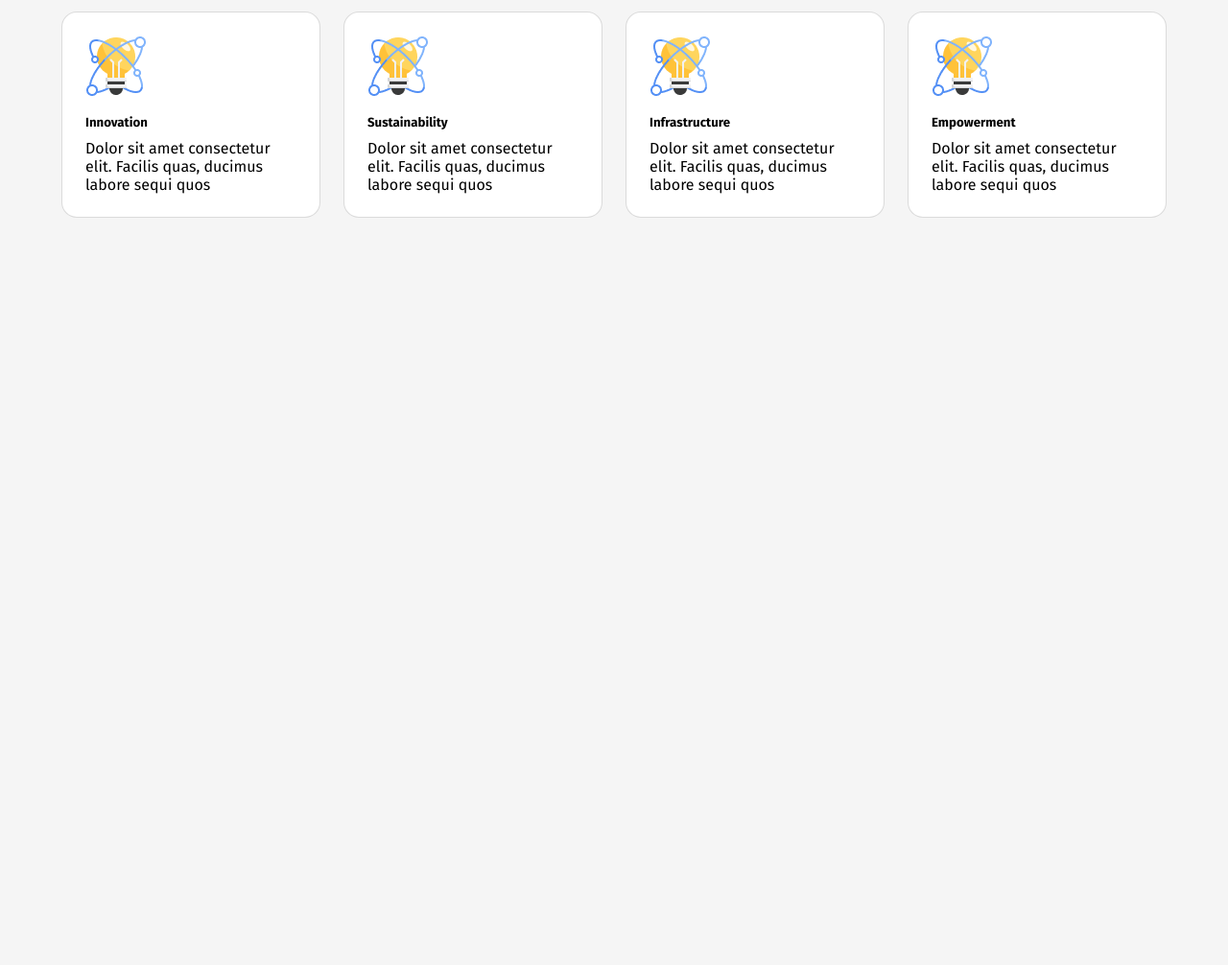
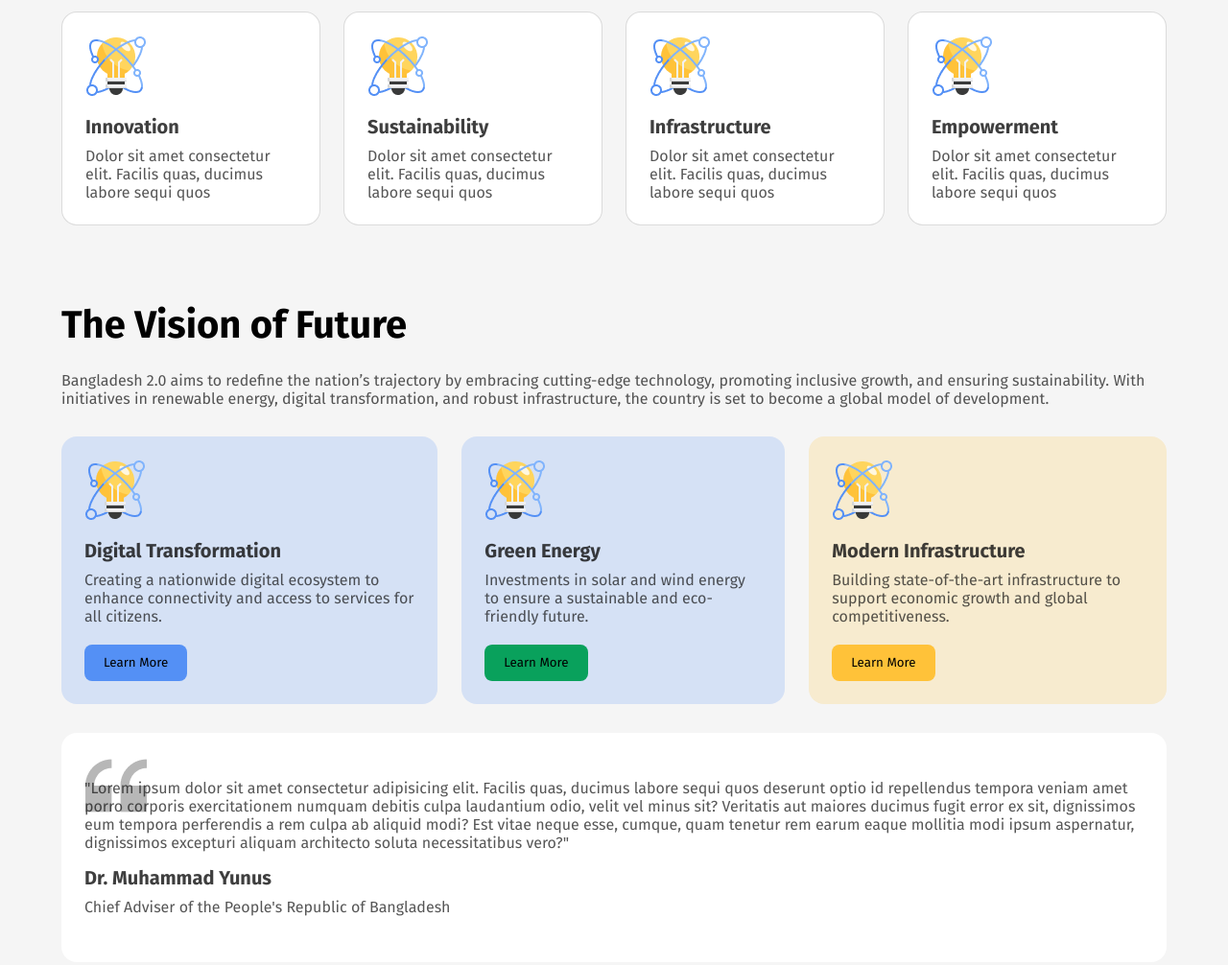
Before and after one commit to MinhazBorhan/9.1-B11A1-Assignment-1, a plain HTML site: page index.html in a window 1280 px wide. Shown: the part 920-1926 px from the top of the page at 96% size. Before the commit the page ends 1227 px from the top, so only its background shows below. Drawn offline with Linux system fonts and the light colour scheme; a web font is replaced by a local one.

Commit message:
vision section done

```diff
--- a/index.html
+++ b/index.html
@@ -32,28 +32,60 @@
     <main>
         <section>
             <div class="pillars">
-                <h3>Pillars of "Bangladesh 2.0"</h3>
+                <h3 class="p-title">Pillars of "Bangladesh 2.0"</h3>
                 <div class="pillars-info">
                     <div class="pillar">
                         <img src="assets/card-icon.png" alt="">
-                        <h5>Innovation</h5>
-                        <p>Dolor sit amet consectetur elit. Facilis quas, ducimus labore sequi quos </p>
+                        <h5 class="p-subtitle">Innovation</h5>
+                        <p class="p-des">Dolor sit amet consectetur elit. Facilis quas, ducimus labore sequi quos </p>
                     </div>
                     <div class="pillar">
                         <img src="assets/card-icon.png" alt="">
-                        <h5>Sustainability</h5>
-                        <p>Dolor sit amet consectetur elit. Facilis quas, ducimus labore sequi quos </p>
+                        <h5 class="p-subtitle">Sustainability</h5>
+                        <p class="p-des">Dolor sit amet consectetur elit. Facilis quas, ducimus labore sequi quos </p>
                     </div>
                     <div class="pillar">
                         <img src="assets/card-icon.png" alt="">
-                        <h5>Infrastructure</h5>
-                        <p>Dolor sit amet consectetur elit. Facilis quas, ducimus labore sequi quos </p>
+                        <h5 class="p-subtitle">Infrastructure</h5>
+                        <p class="p-des">Dolor sit amet consectetur elit. Facilis quas, ducimus labore sequi quos </p>
                     </div>
                     <div class="pillar">
                         <img src="assets/card-icon.png" alt="">
-                        <h5>Empowerment</h5>
-                        <p>Dolor sit amet consectetur elit. Facilis quas, ducimus labore sequi quos </p>
+                        <h5 class="p-subtitle">Empowerment</h5>
+                        <p class="p-des">Dolor sit amet consectetur elit. Facilis quas, ducimus labore sequi quos </p>
                     </div>
+                </div>
+            </div>
+        </section>
+
+        <section>
+            <div class="visions">
+                <h3 class="p-title">The Vision of Future</h3>
+                <p class="p-des">Bangladesh 2.0 aims to redefine the nation’s trajectory by embracing cutting-edge technology, promoting inclusive growth, and ensuring sustainability. With initiatives in renewable energy, digital transformation, and robust infrastructure, the country is set to become a global model of development.</p>
+                <div class="vision-container">
+                    <div class="vision">
+                        <img src="assets/card-icon.png" alt="">
+                        <h5 class="p-subtitle">Digital Transformation</h5>
+                        <p class="p-des">Creating a nationwide digital ecosystem to enhance connectivity and access to services for all citizens.</p>
+                        <button class="btn-1">Learn More</button>
+                    </div>
+                    <div class="vision">
+                        <img src="assets/card-icon.png" alt="">
+                        <h5 class="p-subtitle">Green Energy</h5>
+                        <p class="p-des">Investments in solar and wind energy to ensure a sustainable and eco-friendly future.</p>
+                        <button class="btn-2">Learn More</button>
+                    </div>
+                    <div id="vision-3" class="vision">
+                        <img src="assets/card-icon.png" alt="">
+                        <h5 class="p-subtitle">Modern Infrastructure</h5>
+                        <p class="p-des">Building state-of-the-art infrastructure to support economic growth and global competitiveness.</p>
+                        <button class="btn-3">Learn More</button>
+                    </div>
+                </div>
+                <div class="vision-des">
+                    <p class="p-des">"Lorem ipsum dolor sit amet consectetur adipisicing elit. Facilis quas, ducimus labore sequi quos deserunt optio id repellendus tempora veniam amet porro corporis exercitationem numquam debitis culpa laudantium odio, velit vel minus sit? Veritatis aut maiores ducimus fugit error ex sit, dignissimos eum tempora perferendis a rem culpa ab aliquid modi? Est vitae neque esse, cumque, quam tenetur rem earum eaque mollitia modi ipsum aspernatur, dignissimos excepturi aliquam architecto soluta necessitatibus vero?"</p>
+                    <h5 class="p-subtitle">Dr. Muhammad Yunus</h5>
+                    <p class="p-des">Chief Adviser of the People's Republic of Bangladesh</p>
                 </div>
             </div>
         </section>
--- a/styles/style.css
+++ b/styles/style.css
@@ -8,6 +8,23 @@
 
 body{
     background-color: rgb(245, 245, 245);
+}
+
+.p-title{
+    font-size: 40px;
+    font-weight: 700;
+}
+
+.p-subtitle{
+    margin-top: 15px;
+    margin-bottom: 9px;
+    color: rgba(14, 14, 14, 0.8);
+    font-size: 20px;
+    font-weight: 700;
+}
+
+.p-des{
+    color: rgba(14, 14, 14, 0.7);
 }
 
 /* Header Section */
@@ -77,11 +94,6 @@ body{
 
 }
 
-.pillars h3{
-    font-size: 40px;
-    font-weight: 700;
-}
-
 .pillars-info{
     display: flex;
     justify-content: space-evenly;
@@ -98,7 +110,65 @@ body{
     padding: 24px;
 }
 
-.pillar h5{
-    margin-top: 15px;
-    margin-bottom: 9px;
+/* Vision Section */
+
+.visions{
+    margin: 80px auto;
+    width: 90%;
 }
+
+.visions>p{
+    margin-top: 24px;
+    margin-bottom: 30px;
+}
+
+.vision-container{
+    display: flex;
+    justify-content: space-between;
+    align-items: center;
+    gap: 25px;
+}
+
+.vision{
+    box-sizing: border-box;
+    /* border: 1px solid rgba(14, 14, 14, 0.15); */
+    border-radius: 16px;
+    border: none;
+    background: rgba(84, 144, 245, 0.2);
+    padding: 24px;
+}
+
+#vision-3{
+    background: rgb(247, 235, 207);
+}
+
+.vision>button{
+    padding: 11px 20px 11px 20px;
+    margin-top: 20px;
+    border-radius: 8px;
+    border: none;
+}
+
+.btn-1{
+    background: rgb(84, 144, 245);
+}
+
+.btn-2{
+    background-color: rgb(9, 161, 92);
+}
+
+.btn-3{
+    background-color: rgb(255, 194, 57);
+}
+
+.vision-des{
+    background-image: url('../assets/quote-bg.png');
+    background-position-x: 25px;
+    background-position-y: 23px;
+    background-color: white;
+    background-repeat: no-repeat;
+    margin-top: 30px;
+    padding: 48px 24px 48px 24px;
+    box-sizing: border-box;
+    border-radius: 16px;
+}
```
